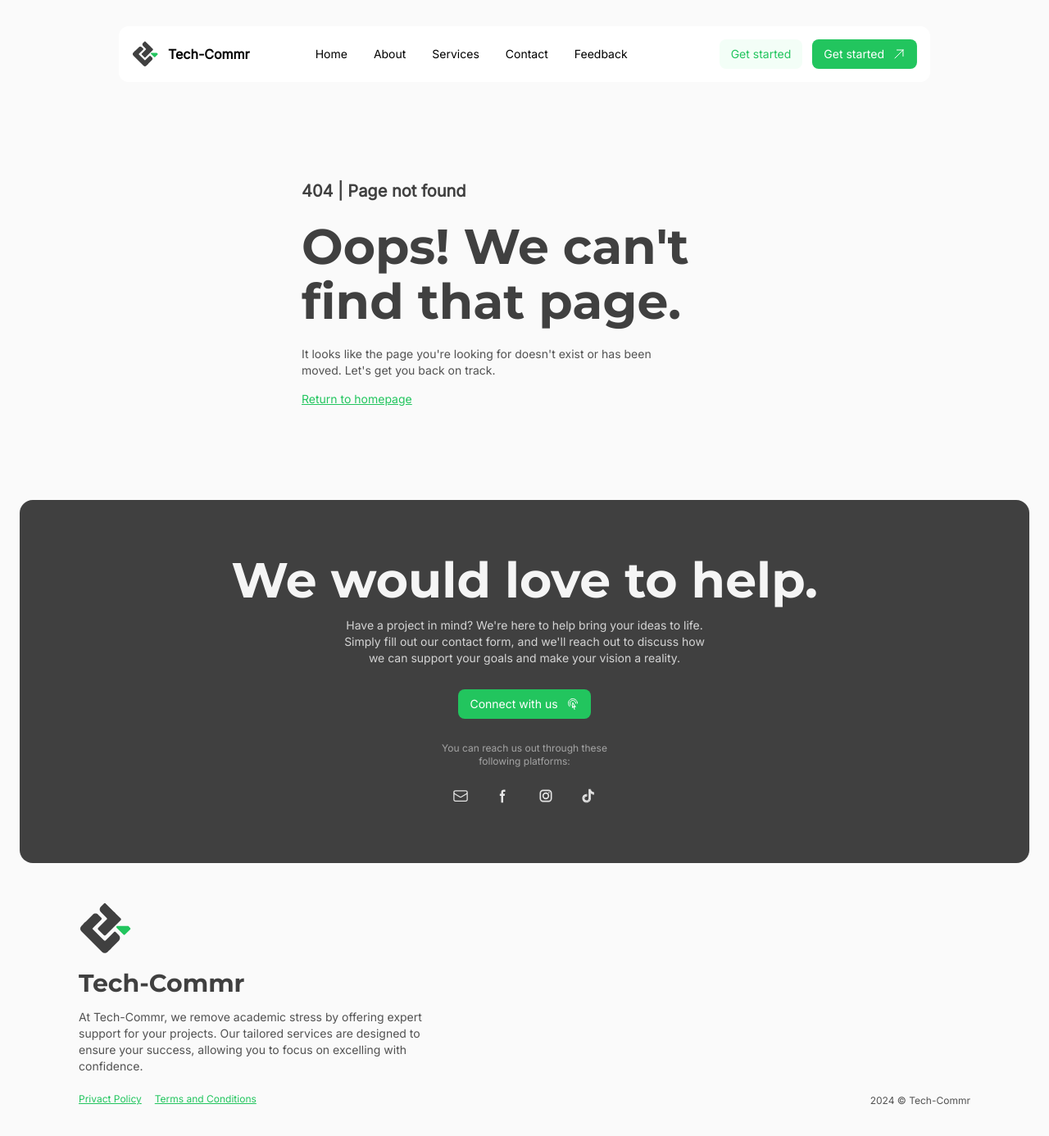
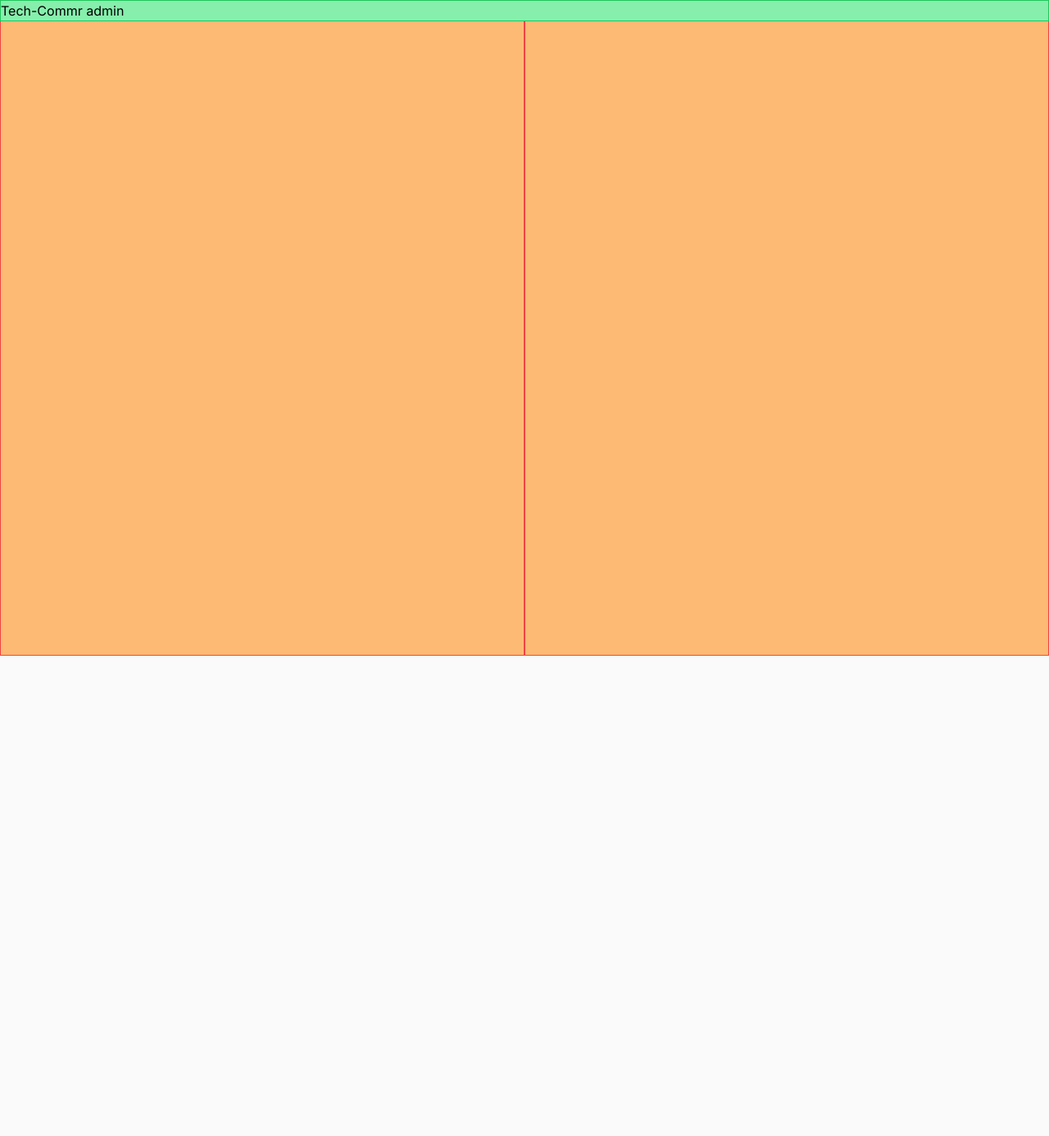
Before and after one commit to itgauy/Tech-Commr, a React (Vite) app in the folder frontend/: page /admin in a window 1280 px wide. Shown: the top 1386 px of the page at 82% size. After the commit the page ends 800 px from the top, so only its background shows below. Built offline with nearby package versions, Linux system fonts and the light colour scheme.

Commit message:
Modified App for dynamic rendering for admin route, also added initial layout for admin page

```diff
--- a/frontend/src/App.jsx
+++ b/frontend/src/App.jsx
@@ -1,58 +1,41 @@
-import React from 'react'
-import { Home, About, Services, Contact, Feedback, TAC, Privacy, NoPage } from './pages'
-import { Navbar, Footer } from './components/ui'
-import { BrowserRouter, Routes, Route } from 'react-router-dom'
+import React from 'react';
+import { Home, About, Services, Contact, Feedback, TAC, Privacy, NoPage, Admin } from './pages'; // Import your Admin page
+import { Navbar, Footer } from './components/ui';
+import { BrowserRouter, Routes, Route, useLocation } from 'react-router-dom';
 import { motion } from 'framer-motion';
 
 const App = () => {
+  const location = useLocation();
+  const isAdminRoute = location.pathname === '/admin';
+
   return (
-    <BrowserRouter>
     <motion.div
       initial={{ opacity: 0 }}
       animate={{ opacity: 1 }}
       exit={{ opacity: 0 }}
       transition={{ duration: 0.5 }}
     >
-        <Navbar />
+      {!isAdminRoute && <Navbar />}
       <Routes>
-          <Route
-            path="/"
-            element={<Home />}
-          />
-          <Route
-            path="/about"
-            element={<About />}
-          />
-          <Route
-            path="/services"
-            element={<Services />}
-          />
-          <Route
-            path="/contact"
-            element={<Contact />}
-          />
-          <Route
-            path="/feedback"
-            element={<Feedback />}
-          />
-          <Route
-            path="/terms-and-conditions"
-            element={<TAC />}
-          />
-          <Route
-            path="/privacy-policy"
-            element={<Privacy />}
-          />
-          <Route
-            path="*"
-            element={<NoPage />}
-          />
+        <Route path="/" element={<Home />} />
+        <Route path="/about" element={<About />} />
+        <Route path="/services" element={<Services />} />
+        <Route path="/contact" element={<Contact />} />
+        <Route path="/feedback" element={<Feedback />} />
+        <Route path="/terms-and-conditions" element={<TAC />} />
+        <Route path="/privacy-policy" element={<Privacy />} />
+        <Route path="/admin" element={<Admin />} />
+        <Route path="*" element={<NoPage />} />
       </Routes>
-        <Footer />
+      {!isAdminRoute && <Footer />}
     </motion.div>
+  );
+};
+
+const AppWrapper = () => (
+  <BrowserRouter>
+    <App />
   </BrowserRouter>
+);
 
-  )
-}
-
-export default App
+export default AppWrapper;
--- /dev/null
+++ b/frontend/src/pages/Admin.jsx
@@ -0,0 +1,17 @@
+import React from 'react'
+
+const Admin = () => {
+  return (
+    <main className='relative h-screen'>
+      <div className='absolute border bg-green-300 border-green-500 w-full'>
+        Tech-Commr admin
+      </div>
+      <div className='grid lg:grid-cols-2 grid-cols-1 h-full'>
+        <div className='lg:h-full h-[70vh] bg-orange-300 border border-red-500'></div>
+        <div className='lg:h-full h-[70vh] bg-orange-300 border border-red-500'></div>
+      </div>
+    </main>
+  )
+}
+
+export default Admin
--- a/frontend/src/pages/index.js
+++ b/frontend/src/pages/index.js
@@ -6,6 +6,7 @@ import Feedback from './Feedback'
 import TAC from './TAC'
 import Privacy from './Privacy'
 import NoPage from './NoPage'
+import Admin from './Admin'
 
 export {
   Home,
@@ -16,4 +17,5 @@ export {
   TAC,
   Privacy,
   NoPage,
+  Admin,
 }
```
Lines whose indentation alone changed are shown as unchanged.
